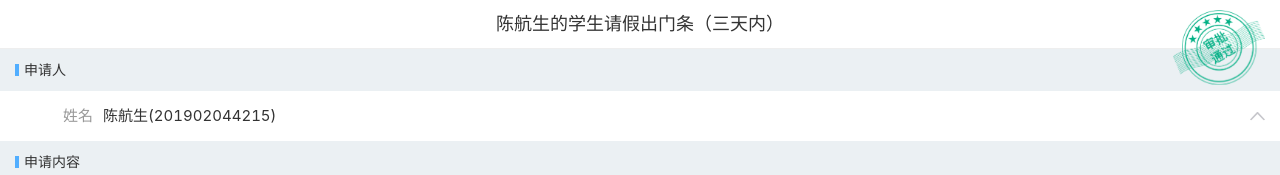
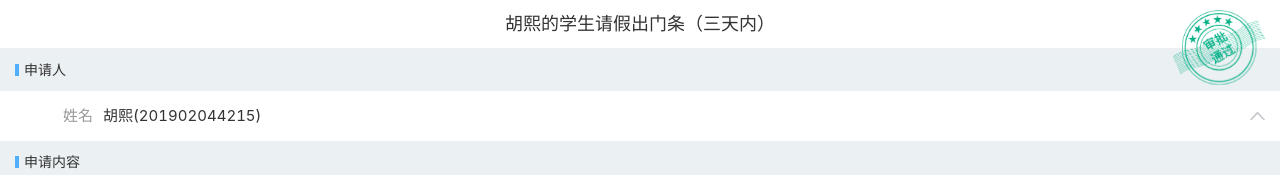
Before and after one commit to yibanjiatiao1/hx0002, a plain HTML site: page index.html in a window 1280 px wide. Shown: the top 175 px of the page. Drawn offline with Linux system fonts and the light colour scheme; a script that the page names is missing.

Commit message:
Update index.html

```diff
--- a/index.html
+++ b/index.html
@@ -30,7 +30,7 @@
     <div class="hx-layout">
      <main class="hx-content">
       <div class="wfTitle___Y-ebx">
-       陈航生的学生请假出门条（三天内）
+       胡熙的学生请假出门条（三天内）
       </div>
       <div class="hx-detail">
        <div class="hx-detail-group">
@@ -46,7 +46,7 @@
        <span class="hx-detail-item-label">姓名</span>
        <div class="hx-detail-item-field">
         <div class="am-flexbox am-flexbox-justify-start am-flexbox-align-center">
-         陈航生(201902044215)
+         胡熙(201902044215)
         </div>
        </div>
       </div>
```
